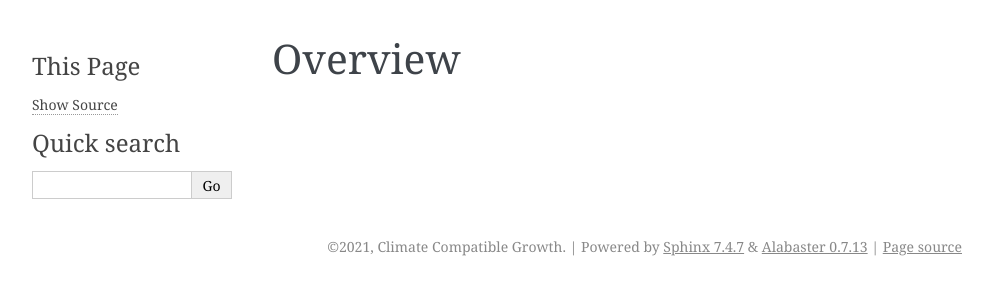
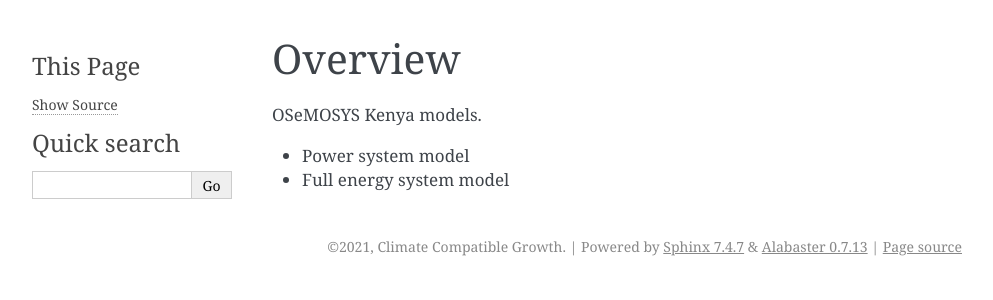
Before and after one commit to ClimateCompatibleGrowth/osemosys_kenya, a Sphinx documentation site: the page built from docs/user/overview.rst, in a window 1280 px wide. Shown: the top 300 px of the page, without its empty margins (148-1141 px from the left). Built offline with Sphinx 7.4.7, drawn with Linux system fonts in a browser that asks for light colours.

Commit message:
Update overview.rst

```diff
--- a/docs/user/overview.rst
+++ b/docs/user/overview.rst
@@ -1,3 +1,8 @@
 ========
 Overview
 ========
+
+OSeMOSYS Kenya models.
+
+- Power system model
+- Full energy system model
```
